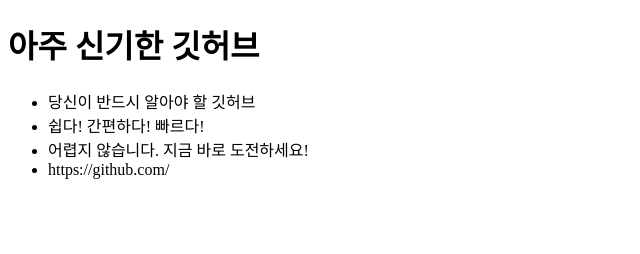
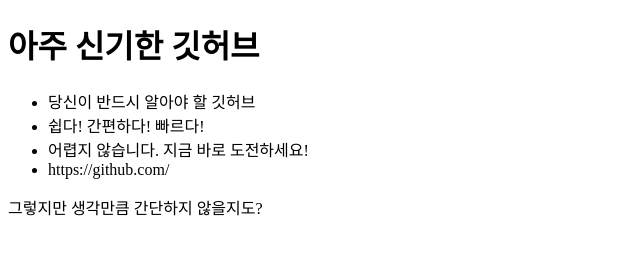
Before and after one commit to Sssol/sol-newProject, a plain HTML site: page index.html in a window 1280 px wide. Shown: the whole page, without its empty margins (0-640 px from the left). Drawn offline with Linux system fonts and the light colour scheme.

Commit message:
new first commit

```diff
--- a/index.html
+++ b/index.html
@@ -16,5 +16,9 @@
         <li>https://github.com/</li>
       </ul>
     </div>
+
+    <div>
+      <p>그렇지만 생각만큼 간단하지 않을지도?</p>
+    </div>
   </body>
 </html>
```
